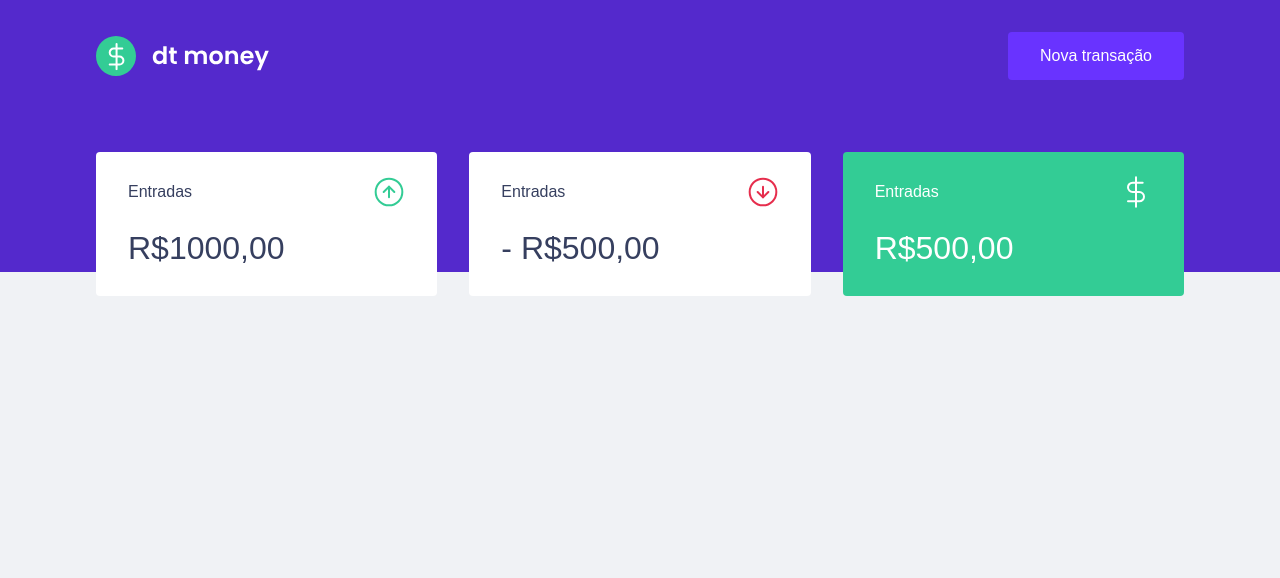
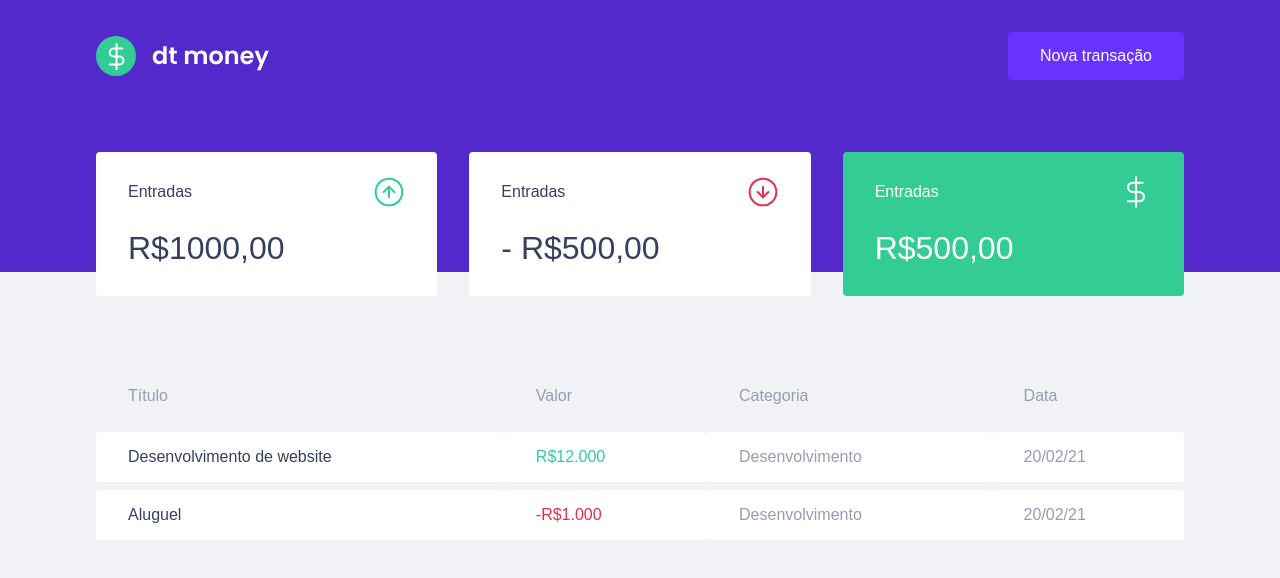
Before and after one commit to gabriel-assana/dtmoney, a React (Create React App) app: page / in a window 1280 px wide. Shown: the top 578 px of the page. Built offline with nearby package versions, Linux system fonts and the light colour scheme.

Commit message:
finalizando Layout css da pagina principal

```diff
--- a/src/components/Dashboard/index.tsx
+++ b/src/components/Dashboard/index.tsx
@@ -1,10 +1,12 @@
 import { Summary } from '../Summary';
+import { TransitionsTable } from '../TransactionsTable';
 import { Container } from './styles';
 
 export function Dashboard() {
     return (
         <Container>
             <Summary/>
+            <TransitionsTable/>
         </Container>
     )
 }
--- /dev/null
+++ b/src/components/TransactionsTable/index.tsx
@@ -0,0 +1,34 @@
+import { Container } from './styles';
+
+export function TransitionsTable() {
+    return (
+        <Container>
+            <table>
+                <thead>
+                    <tr>
+                        <th>Título</th>
+                        <th>Valor</th>
+                        <th>Categoria</th>
+                        <th>Data</th>
+                    </tr>
+                </thead>
+
+                <tbody>
+                    <tr>
+                        <td>Desenvolvimento de website</td>
+                        <td className="deposit">R$12.000</td>
+                        <td>Desenvolvimento</td>
+                        <td>20/02/21</td>
+                    </tr>
+
+                    <tr>
+                        <td>Aluguel</td>
+                        <td className="withdraw">-R$1.000</td>
+                        <td>Desenvolvimento</td>
+                        <td>20/02/21</td>
+                    </tr>
+                </tbody>
+            </table>
+        </Container>
+    )
+}
--- /dev/null
+++ b/src/components/TransactionsTable/styles.ts
@@ -0,0 +1,44 @@
+import styled from 'styled-components';
+
+export const Container = styled.div`
+  margin-top: 4rem;
+
+  table {
+      width: 100%;
+      border-spacing: 0 0.5rem;
+
+    th {
+        color: var(--text-body);
+        font-weight: 400;
+        padding: 1rem 2rem;
+        text-align: left;
+        line-height: 1.5rem
+    }
+
+    td {
+      padding: 1rem 2rem;
+      border: 0;
+      background: var(--shape);
+      color: var(--text-body);
+      border-radius: 0.25rem;
+
+      &:first-child {
+        color: var(--text-title);
+      }
+
+      &.deposit {
+          color: var(--green);
+      }
+
+      &.withdraw {
+          color: var(--red);
+      }
+    }
+
+
+  }
+
+
+
+
+`
```
